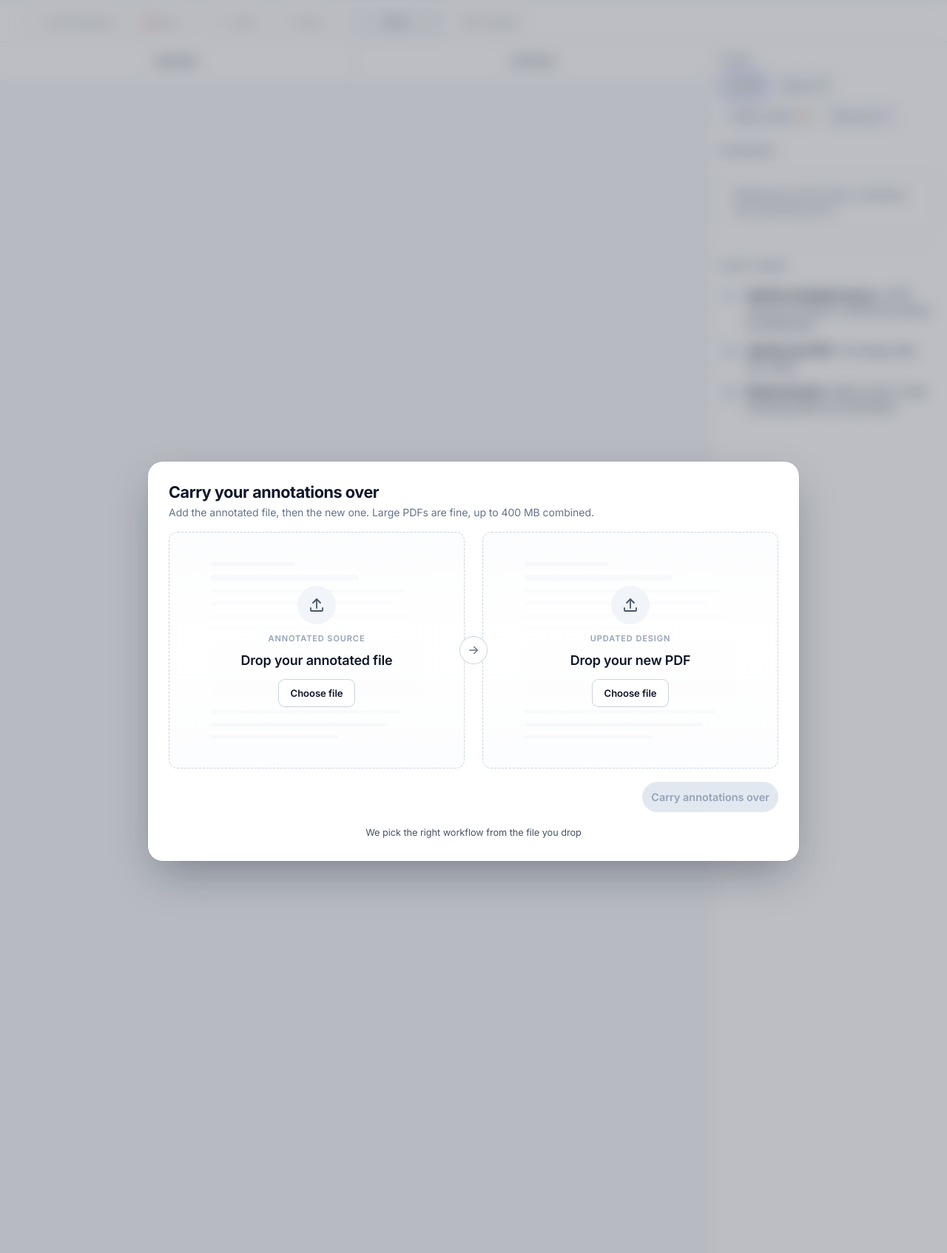
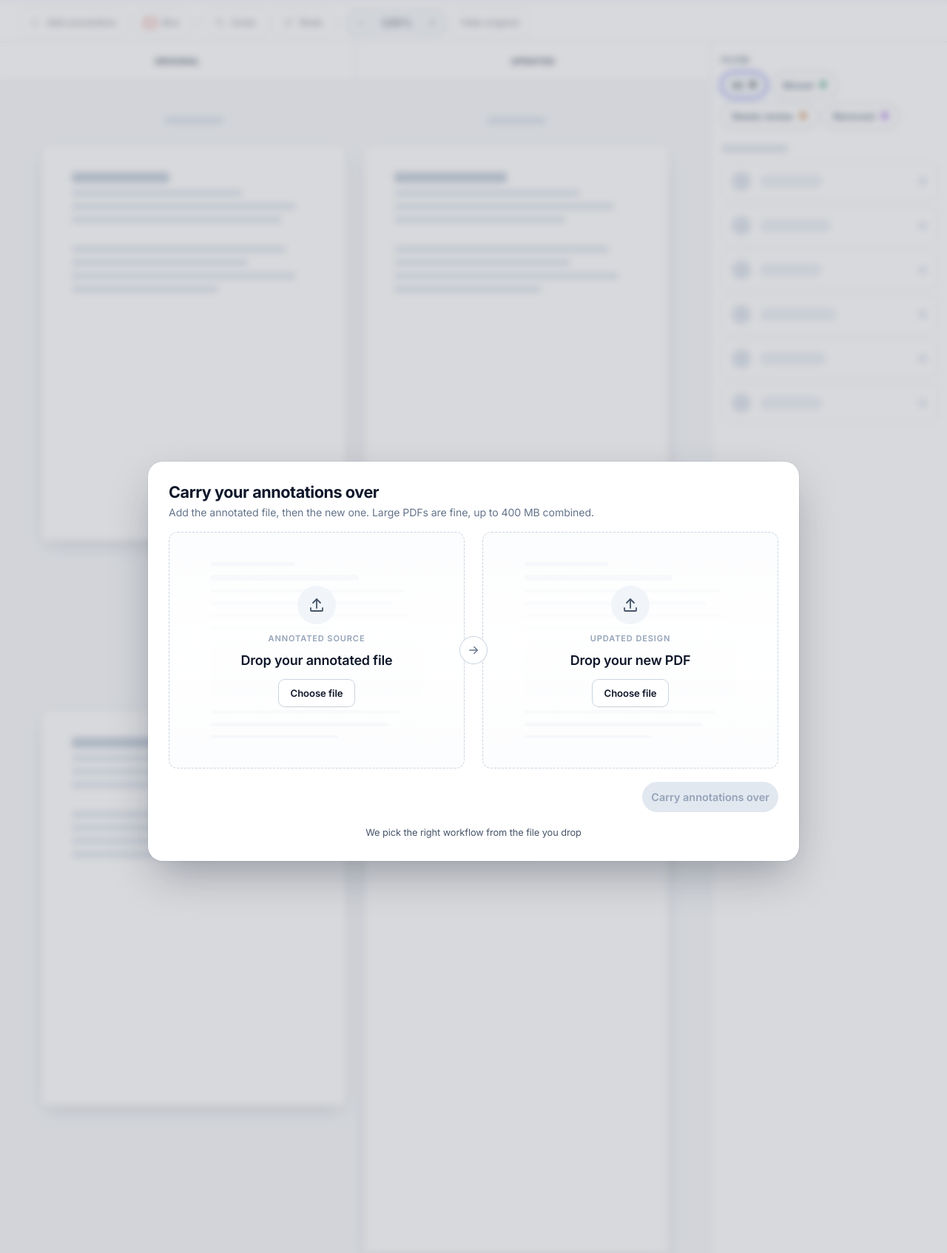
Before and after one commit to perrygerard/annotating-tool, a Flask app: page / in a window 1280 px wide. Shown: the part 51-1745 px from the top of the page at 74% size. Run offline with Flask 3, Linux system fonts and the light colour scheme; parts of the project's set-up code (start-up, migrations or seed data) failed here and were passed over; some libraries are stand-ins or nearby versions; some web fonts are replaced.

Commit message:
Add files via upload

```diff
--- a/templates/index.html
+++ b/templates/index.html
@@ -392,7 +392,7 @@
     .toolbar .tb-box.on .box-ico { stroke: #fff; fill: rgb(255 255 255 / .12); }
     body.add-mode .tb-orig { display: none; }
     body:not(.has-results) .reset-btn { display: none; }
-    #drop-area { position: fixed; inset: 0; z-index: 60; display: flex; align-items: center; justify-content: center; padding: 24px; overflow-y: auto; background: rgb(15 23 42 / .28); -webkit-backdrop-filter: blur(10px); backdrop-filter: blur(10px); }
+    #drop-area { position: fixed; inset: 0; z-index: 60; display: flex; align-items: center; justify-content: center; padding: 24px; overflow-y: auto; background: rgb(15 23 42 / .16); -webkit-backdrop-filter: blur(5px); backdrop-filter: blur(5px); }
     #drop-area.drop-area-hidden { display: none; }
     .drop-card { width: min(880px, 100%); margin: auto; background: #fff; border-radius: 20px; padding: 28px; box-shadow: 0 24px 60px -12px rgb(15 23 42 / .35), 0 0 0 1px rgb(15 23 42 / .06); display: flex; flex-direction: column; gap: 18px; }
     .drop-head h2 { margin: 0; font-size: 1.35rem; font-weight: 700; letter-spacing: -.02em; color: #0f172a; }
@@ -433,7 +433,23 @@
     .ann-item .dc-edit:hover { box-shadow: 0 0 0 1px #94a3b8, 0 1px 2px 0 rgb(15 23 42 / .05); }
     .ann-item .dc-edit:focus { box-shadow: 0 0 0 2px #0ea5e9; background-color: #fff; }
     .ann-item .dc-edit:focus ~ *, .ann-item .dc-edit-label:has(+ .dc-edit:focus) .dc-edit-hint { color: #0ea5e9; }
-    #rail-empty { display: flex; flex-direction: column; gap: 12px; }
+    /* Empty-state skeletons behind the upload modal */
+    #ghost-pages { display: flex; flex-direction: column; gap: 28px; padding-top: 4px; }
+    body.has-results #ghost-pages { display: none; }
+    .gp-cols { display: grid; grid-template-columns: 1fr 1fr; gap: 24px; }
+    .gp-cols span { height: 10px; width: 80px; border-radius: 4px; background: #e2e8f0; justify-self: center; }
+    .gp-row { display: grid; grid-template-columns: 1fr 1fr; gap: 24px; align-items: start; }
+    .gp { background: #fff; border-radius: 8px; box-shadow: 0 0 0 1px rgb(15 23 42 / .07), 0 10px 25px -8px rgb(15 23 42 / .15); overflow: hidden; }
+    .gp-in { padding: 9% 10%; display: flex; flex-direction: column; gap: 10px; }
+    .gp-in i { display: block; height: 8px; border-radius: 4px; background: #e2e8f0; }
+    .gp-in i:first-child { height: 14px; background: #cbd5e1; }
+    .gp-in b { display: block; height: 28%; border-radius: 6px; background: #eef2f7; margin: 6px 0; }
+    .sk-head { height: 10px; width: 90px; border-radius: 4px; background: #e2e8f0; margin: 2px 0 4px; }
+    .sk-ref { display: flex; align-items: center; gap: 12px; padding: 12px 14px; border-radius: 8px; background: #fff; box-shadow: 0 0 0 1px rgb(15 23 42 / .08); }
+    .sk-dot { width: 26px; height: 26px; border-radius: 50%; background: #e2e8f0; flex: none; }
+    .sk-pill { height: 18px; border-radius: 999px; background: #eef2f7; }
+    .sk-chev { margin-left: auto; width: 10px; height: 10px; border-radius: 3px; background: #e2e8f0; }
+    #rail-empty { display: flex; flex-direction: column; gap: 10px; }
     body.has-results #rail-empty { display: none; }
     .rail-empty-box { border-radius: 10px; border: 1px dashed #cbd5e1; padding: 18px 16px; font-size: .88rem; line-height: 1.5; color: #64748b; background: #fff; }
     .rail-rule { border: 0; border-top: 1px solid #e2e8f0; margin: 8px 0 4px; width: 100%; }
@@ -543,6 +559,11 @@
 
     <!-- Page previews -->
     <div class="pages-panel" id="pages-panel">
+      <div id="ghost-pages" aria-hidden="true">
+        <div class="gp-cols"><span></span><span></span></div>
+        <div class="gp-row"><div class="gp" style="aspect-ratio:0.77"><div class="gp-in"><i style="width:40%"></i><i style="width:70%"></i><i style="width:92%"></i><i style="width:86%"></i><b></b><i style="width:88%"></i><i style="width:72%"></i><i style="width:92%"></i><i style="width:60%"></i></div></div><div class="gp" style="aspect-ratio:0.56"><div class="gp-in"><i style="width:46%"></i><i style="width:76%"></i><i style="width:90%"></i><i style="width:70%"></i><b></b><i style="width:88%"></i><i style="width:72%"></i><i style="width:92%"></i><i style="width:60%"></i></div></div></div>
+        <div class="gp-row"><div class="gp" style="aspect-ratio:0.77"><div class="gp-in"><i style="width:40%"></i><i style="width:70%"></i><i style="width:92%"></i><i style="width:86%"></i><b></b><i style="width:88%"></i><i style="width:72%"></i><i style="width:92%"></i><i style="width:60%"></i></div></div><div class="gp" style="aspect-ratio:0.56"><div class="gp-in"><i style="width:46%"></i><i style="width:76%"></i><i style="width:90%"></i><i style="width:70%"></i><b></b><i style="width:88%"></i><i style="width:72%"></i><i style="width:92%"></i><i style="width:60%"></i></div></div></div>
+      </div>
       <div id="drop-area" role="dialog" aria-modal="true" aria-labelledby="drop-title">
        <div class="drop-card">
         <div class="drop-head"><h2 id="drop-title">Carry your annotations over</h2><p>Add the annotated file, then the new one. Large PDFs are fine, up to 400&nbsp;MB combined.</p></div>
@@ -602,16 +623,14 @@
         <button type="button" class="tile removed" data-filter="removed" aria-pressed="false"><span class="tile-label">Removed</span><span class="tile-num" id="stat-removed">0</span></button>
       </div>
 
-      <div id="rail-empty">
-        <div class="detail-header">References</div>
-        <div class="rail-empty-box">References will list here, numbered, once both files are in.</div>
-        <hr class="rail-rule">
-        <div class="detail-header">How it works</div>
-        <ol class="how-list">
-          <li><span class="how-n">1</span><span><b>Add the annotated source.</b> A PDF moves its callouts. A Word doc places its references.</span></li>
-          <li><span class="how-n">2</span><span><b>Add the new PDF.</b> The design after your edits.</span></li>
-          <li><span class="how-n">3</span><span><b>Review the pins.</b> Adjust, add or undo anything before you download.</span></li>
-        </ol>
+      <div id="rail-empty" aria-hidden="true">
+        <div class="sk-head"></div>
+        <div class="sk-ref"><b class="sk-dot"></b><span class="sk-pill" style="width:84px"></span><i class="sk-chev"></i></div>
+        <div class="sk-ref"><b class="sk-dot"></b><span class="sk-pill" style="width:96px"></span><i class="sk-chev"></i></div>
+        <div class="sk-ref"><b class="sk-dot"></b><span class="sk-pill" style="width:84px"></span><i class="sk-chev"></i></div>
+        <div class="sk-ref"><b class="sk-dot"></b><span class="sk-pill" style="width:104px"></span><i class="sk-chev"></i></div>
+        <div class="sk-ref"><b class="sk-dot"></b><span class="sk-pill" style="width:90px"></span><i class="sk-chev"></i></div>
+        <div class="sk-ref"><b class="sk-dot"></b><span class="sk-pill" style="width:84px"></span><i class="sk-chev"></i></div>
       </div>
 
       <div class="list-hint" id="skipped-note" style="display:none;"></div>
```
